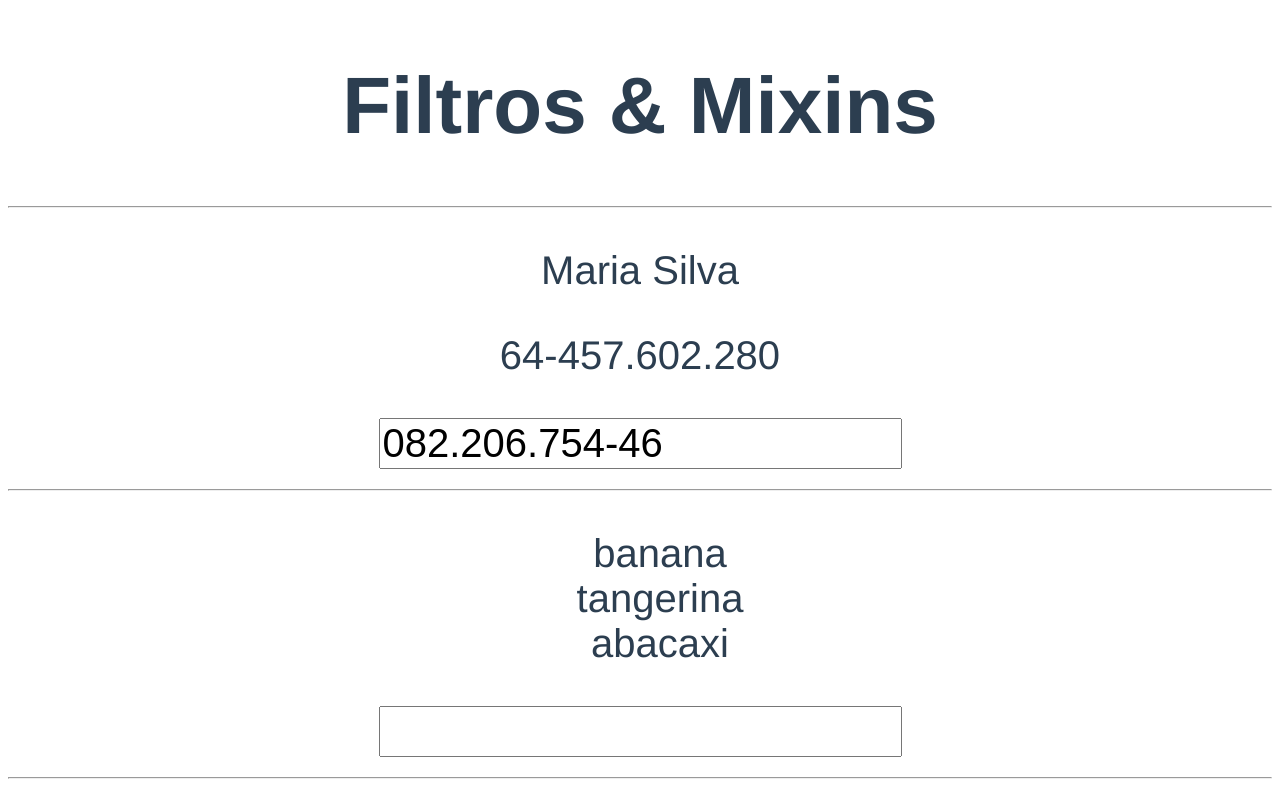
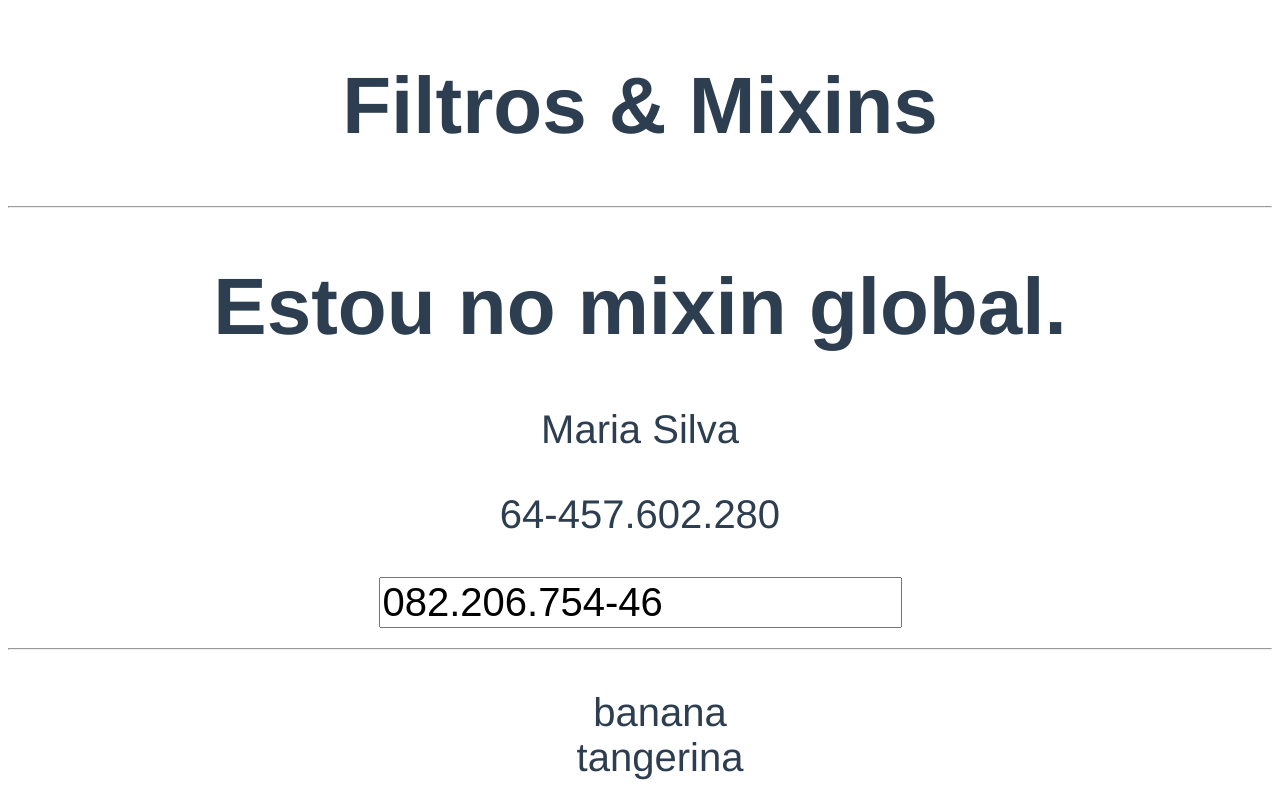
Before and after one commit to JFmaia/curso_vue, a Vue app in the folder filtros-mixins/filtros-mixins-exercicios/: page / in a window 1280 px wide. Shown: the top 785 px of the page. Built offline with nearby package versions, Linux system fonts and the light colour scheme.

Commit message:
chore: Usando mixin global.

```diff
--- a/filtros-mixins/filtros-mixins-exercicios/src/App.vue
+++ b/filtros-mixins/filtros-mixins-exercicios/src/App.vue
@@ -2,6 +2,7 @@
 	<div id="app">
 		<h1>Filtros & Mixins</h1>
 		<hr>
+		<h1>{{global}}</h1>
 		<!--Usando um metodo computavel do mixin-->
 		<p>{{usuarioLogado}}</p>
 		<!-- Cada resultado de um filtro passa para o outro.-->
--- a/filtros-mixins/filtros-mixins-exercicios/src/main.js
+++ b/filtros-mixins/filtros-mixins-exercicios/src/main.js
@@ -7,6 +7,17 @@ Vue.filter('inverter', function(valor){
 	return valor.split('').reverse().join('')
 })
 
+Vue.mixin({
+	data(){
+		return{
+			global:'Estou no mixin global.'
+		}
+	},
+	created(){
+		console.log('Created -- Mixin Global!')
+	}
+})
+
 new Vue({
 	render: h => h(App)
 }).$mount('#app')
```
